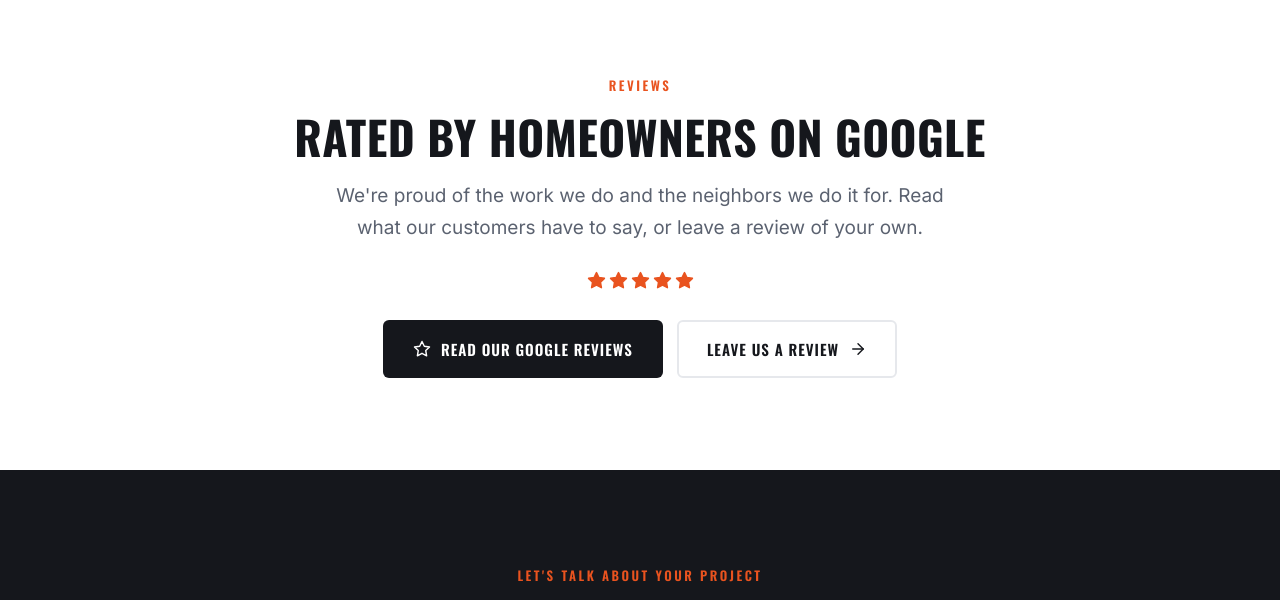
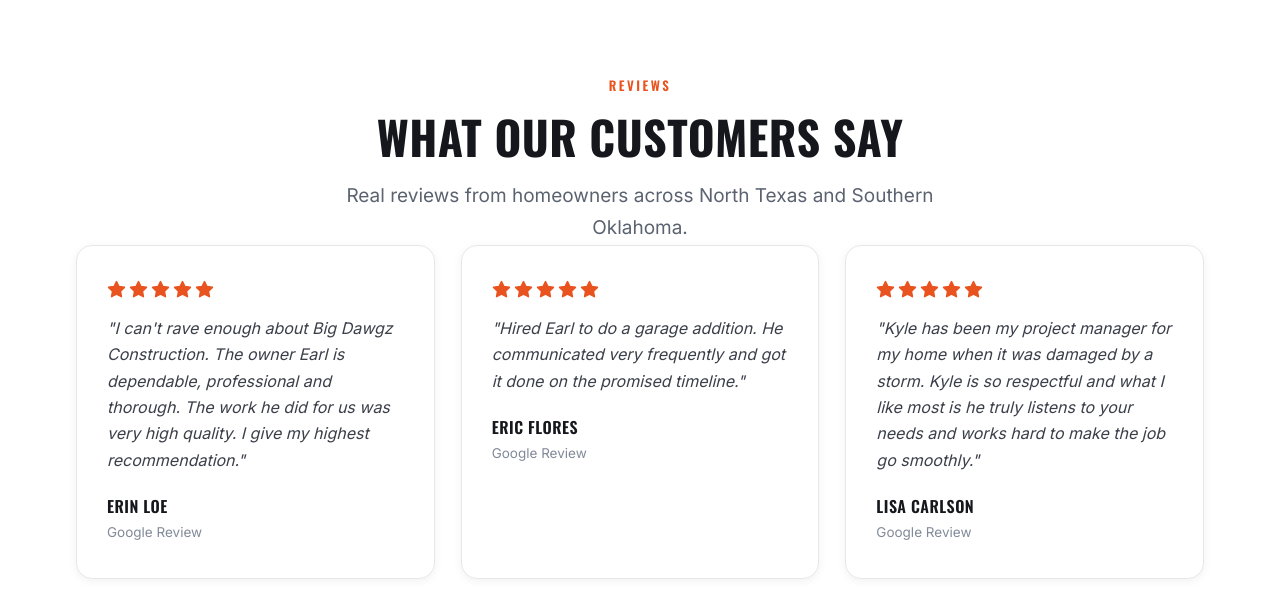
Before and after one commit to diggymn10-byte/bigdawgz-construction, a plain HTML site: page index.html in a window 1280 px wide. Shown: the part 4530-5130 px from the top of the page. Drawn offline with nearby package versions, Linux system fonts and the light colour scheme.

Commit message:
Add three real Google reviews to homepage, link to Google reviews

```diff
--- a/index.html
+++ b/index.html
@@ -259,16 +259,28 @@
   <div class="wrap">
     <div class="center">
       <span class="eyebrow">Reviews</span>
-      <h2 class="h-xl">Rated By Homeowners On Google</h2>
-      <p class="lead">We're proud of the work we do and the neighbors we do it for. Read what our customers have to say, or leave a review of your own.</p>
-      <div class="stars" style="justify-content:center;margin:26px 0 30px">
-        <svg class="ic"><use href="#i-star"/></svg><svg class="ic"><use href="#i-star"/></svg><svg class="ic"><use href="#i-star"/></svg><svg class="ic"><use href="#i-star"/></svg><svg class="ic"><use href="#i-star"/></svg>
+      <h2 class="h-xl">What Our Customers Say</h2>
+      <p class="lead">Real reviews from homeowners across North Texas and Southern Oklahoma.</p>
+    </div>
+    <div class="tst-grid">
+      <div class="tst">
+        <div class="stars"><svg class="ic"><use href="#i-star"/></svg><svg class="ic"><use href="#i-star"/></svg><svg class="ic"><use href="#i-star"/></svg><svg class="ic"><use href="#i-star"/></svg><svg class="ic"><use href="#i-star"/></svg></div>
+        <p>"I can't rave enough about Big Dawgz Construction. The owner Earl is dependable, professional and thorough. The work he did for us was very high quality. I give my highest recommendation."</p>
+        <div class="who">Erin Loe<small>Google Review</small></div>
       </div>
-      <!-- TODO: replace href="#" with the real Google Business Profile review links -->
-      <div class="hero-actions" style="justify-content:center">
-        <a href="#" class="btn btn-dark"><svg class="ic"><use href="#i-star"/></svg> Read Our Google Reviews</a>
-        <a href="#" class="btn btn-ghost">Leave Us A Review <svg class="ic"><use href="#i-arrow"/></svg></a>
+      <div class="tst">
+        <div class="stars"><svg class="ic"><use href="#i-star"/></svg><svg class="ic"><use href="#i-star"/></svg><svg class="ic"><use href="#i-star"/></svg><svg class="ic"><use href="#i-star"/></svg><svg class="ic"><use href="#i-star"/></svg></div>
+        <p>"Hired Earl to do a garage addition. He communicated very frequently and got it done on the promised timeline."</p>
+        <div class="who">Eric Flores<small>Google Review</small></div>
       </div>
+      <div class="tst">
+        <div class="stars"><svg class="ic"><use href="#i-star"/></svg><svg class="ic"><use href="#i-star"/></svg><svg class="ic"><use href="#i-star"/></svg><svg class="ic"><use href="#i-star"/></svg><svg class="ic"><use href="#i-star"/></svg></div>
+        <p>"Kyle has been my project manager for my home when it was damaged by a storm. Kyle is so respectful and what I like most is he truly listens to your needs and works hard to make the job go smoothly."</p>
+        <div class="who">Lisa Carlson<small>Google Review</small></div>
+      </div>
+    </div>
+    <div class="center" style="margin-top:42px">
+      <a href="https://www.google.com/search?q=Big+Dawgz+Construction+Burkburnett+reviews" target="_blank" rel="noopener" class="btn btn-dark"><svg class="ic"><use href="#i-star"/></svg> See All Reviews On Google</a>
     </div>
   </div>
 </section>
```
